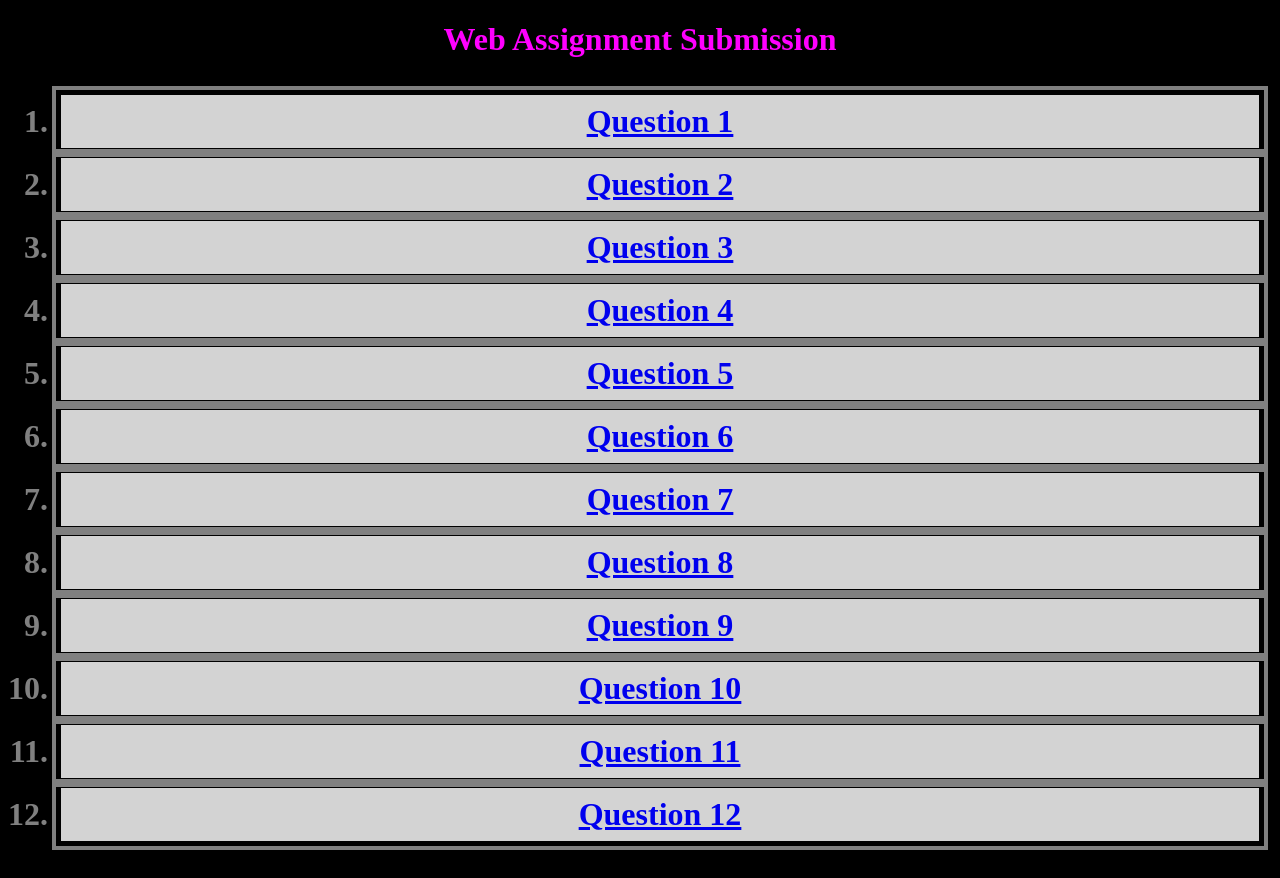
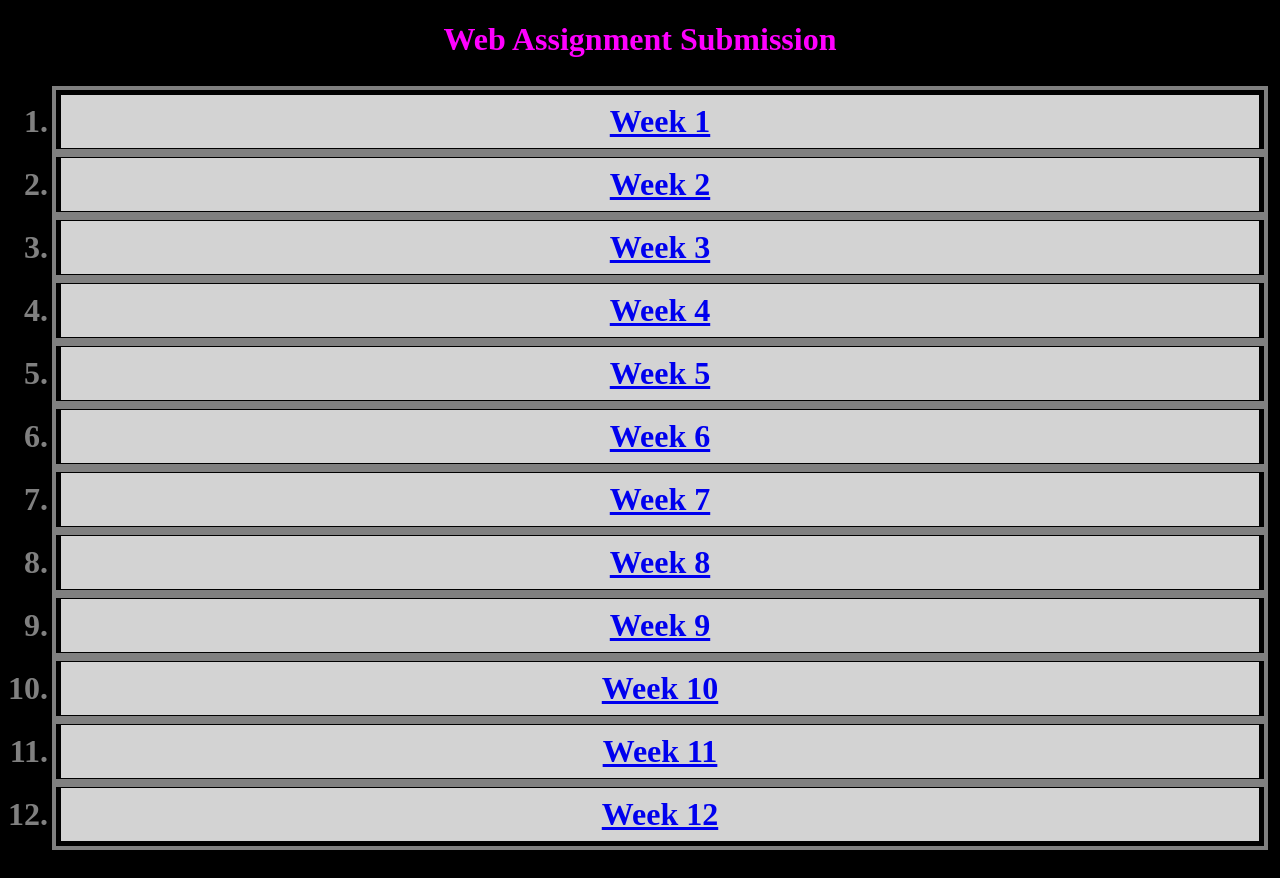
Before and after one commit to slyunicorn/web-assignment, a plain HTML site: page index.html in a window 1280 px wide. Drawn offline with Linux system fonts and the light colour scheme.

Commit message:
finishing up static

```diff
--- a/index.html
+++ b/index.html
@@ -23,18 +23,18 @@
 
 	<h1 style="color:fuchsia"> Web Assignment Submission  <h1>
 	<ol>
-		<li><a href="./q1.html">Question 1</a></li>
-		<li><a href="./q2.html">Question 2</a></li>
-		<li><a href="./q3.html">Question 3</a></li>
-		<li><a href="./q4.html">Question 4</a></li>
-		<li><a href="./q5.html">Question 5</a></li>
-		<li><a href="./q6.html">Question 6</a></li>
-		<li><a href="./q7.html">Question 7</a></li>
-		<li><a href="./q8.html">Question 8</a></li>
-		<li><a href="./q9.html">Question 9</a></li>
-		<li><a href="./q10.html">Question 10</a></li>
-		<li><a href="./q11.html">Question 11</a></li>
-		<li><a href="./q12.html">Question 12</a></li>
+		<li><a href="./q1.html">Week 1</a></li>
+		<li><a href="./q2.html">Week 2</a></li>
+		<li><a href="./q3.html">Week 3</a></li>
+		<li><a href="./q4.html">Week 4</a></li>
+		<li><a href="./q5.html">Week 5</a></li>
+		<li><a href="./q6.html">Week 6</a></li>
+		<li><a href="./q7.html">Week 7</a></li>
+		<li><a href="./q8.html">Week 8</a></li>
+		<li><a href="./q9.html">Week 9</a></li>
+		<li><a href="./q10.html">Week 10</a></li>
+		<li><a href="./q11.html">Week 11</a></li>
+		<li><a href="./q12.html">Week 12</a></li>
 	</ol>
 
 </body>
```
Also changed, not shown: q10.html (+1 -1 lines), q11.html (+1 -1 lines), q2.html (+3 -4 lines), q4.html (+1 -1 lines), q8.html (+4 -4 lines), q9.html (+1 -1 lines), apple.png (added), avocado.png (added), banana.png (added).
